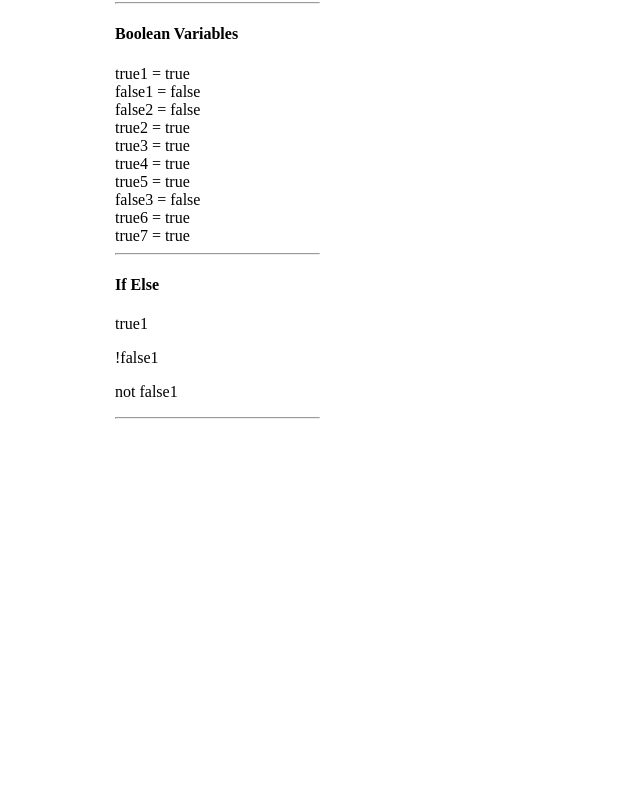
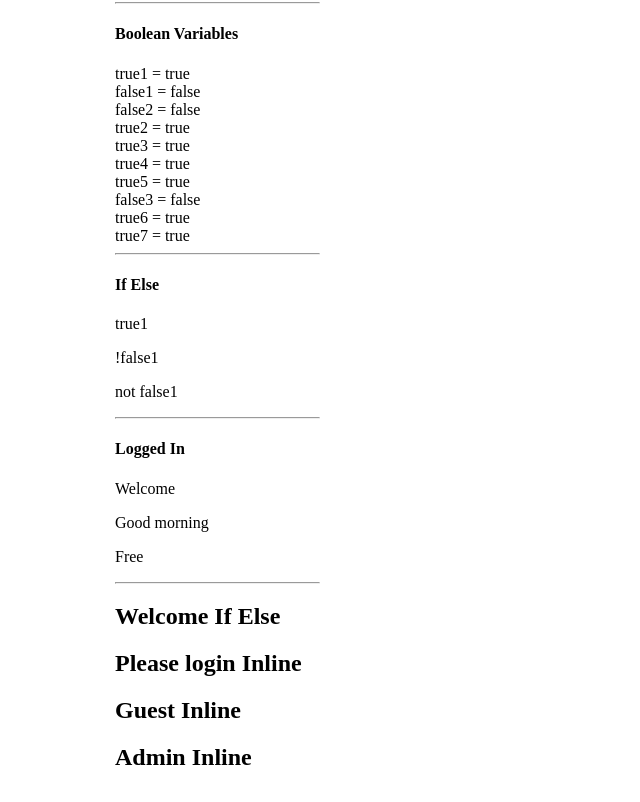
Before and after one commit to aayush24rai/webdev-client, a Next.js app: page /labs/lab3 in a window 1280 px wide. Shown: the part 573-1375 px from the top of the page, without its empty margins (0-640 px from the left). Before the commit the page ends 1011 px from the top, so only its background shows below. Built offline with nearby package versions, Linux system fonts and the light colour scheme.

Commit message:
3.2.6 complete

```diff
--- /dev/null
+++ b/app/labs/lab3/ConditionalOutputIfElse.tsx
@@ -0,0 +1,13 @@
+export default function ConditionalOutputIfElse() {
+    const loggedIn = true;
+
+    if (loggedIn) {
+        return (
+            <h2 id="wd-conditional-output-if-else-welcome">Welcome If Else</h2>
+        );
+    } else {
+        return (
+            <h2 id="wd-conditional-output-if-else-login">Please login If Else</h2>
+        );
+    }
+}
--- /dev/null
+++ b/app/labs/lab3/ConditionalOutputInline.tsx
@@ -0,0 +1,14 @@
+export default function ConditionalOutputInline() {
+    const loggedIn = false;
+    const guest = true;
+    const admin = true;
+
+    return (
+        <div id="wd-conditional-output-inline">
+            {loggedIn && <h2>Welcome Inline</h2>}
+            {!loggedIn && <h2>Please login Inline</h2>}
+            {guest && <h2>Guest Inline</h2>}
+            {admin && <h2>Admin Inline</h2>}
+        </div>
+    );
+}
--- /dev/null
+++ b/app/labs/lab3/TernaryOperator.tsx
@@ -0,0 +1,15 @@
+export default function TernaryOperator() {
+    let loggedIn = true;
+    const hour = 9;
+    const premium = false;
+
+    return (
+        <div id="wd-ternary-operator">
+            <h4>Logged In</h4>
+            {loggedIn ? <p>Welcome</p> : <p>Please login</p>}
+            {hour < 12 ? <p>Good morning</p> : <p>Good afternoon</p>}
+            {premium ? <p>Premium</p> : <p>Free</p>}
+            <hr />
+        </div>
+    );
+}
--- a/app/labs/lab3/page.tsx
+++ b/app/labs/lab3/page.tsx
@@ -2,6 +2,9 @@ import VariablesAndConstants from "./VariablesAndConstants";
 import VariableTypes from "./VariableTypes";
 import BooleanVariables from "./BooleanVariables";
 import IfElse from "./IfElse";
+import TernaryOperator from "./TernaryOperator";
+import ConditionalOutputIfElse from "./ConditionalOutputIfElse";
+import ConditionalOutputInline from "./ConditionalOutputInline";
 
 export default function Lab3() {
   return (
@@ -11,6 +14,9 @@ export default function Lab3() {
       <VariableTypes />
       <BooleanVariables />
       <IfElse />
+      <TernaryOperator />
+      <ConditionalOutputIfElse />
+      <ConditionalOutputInline />
     </div>
   );
 }
```
